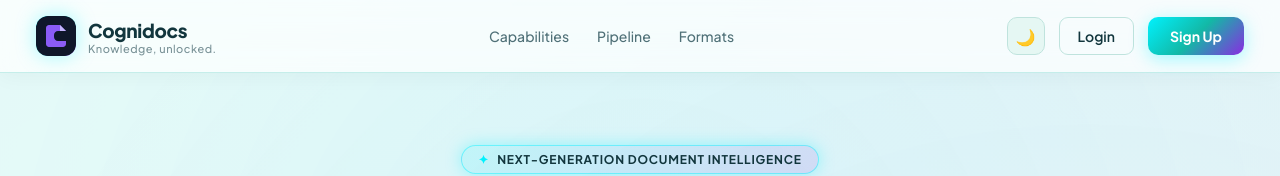
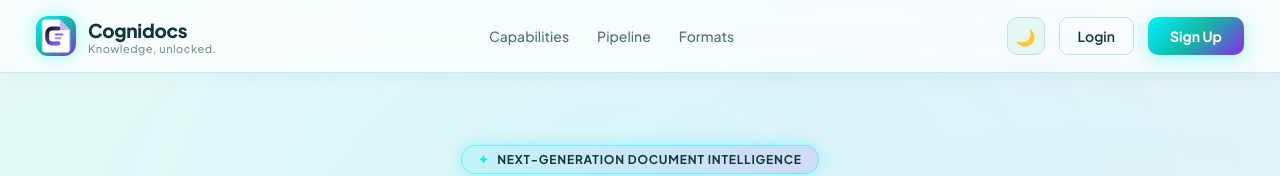
Before and after one commit to niranjana-2004/AI-Document-Intelligence, a React (Vite) app in the folder frontend/: page / in a window 1280 px wide. Shown: the top 176 px of the page. Built offline with nearby package versions, Linux system fonts and the light colour scheme; no server answers.

Commit message:
modifying the logo

```diff
--- a/frontend/src/components/CognidocsLogo.jsx
+++ b/frontend/src/components/CognidocsLogo.jsx
@@ -1,7 +1,13 @@
+import { useId } from 'react'
+
 /**
  * CognidocsLogo Component
  *
- * Clean, flat SVG emblem combining a folded document with the letter C.
+ * Clean, flat SVG emblem visibly combining:
+ * - A recognizable document silhouette
+ * - A folded top-right corner in light violet (#C4B5FD)
+ * - A bold C-shaped form using navy (#0F172A) and violet (#8B5CF6)
+ * - Three simple document lines
  *
  * Brand Identity Tokens:
  * - Navy: #0F172A
@@ -9,21 +15,22 @@
  * - Light Violet: #C4B5FD
  * - Tagline: "Knowledge, unlocked."
  */
-
 function CognidocsLogo({
   size = '100%',
   variant = 'mark',
-  withBackground = true,
+  withBackground = false,
   className = '',
   title = 'Cognidocs Logo',
   style,
   ...props
 }) {
+  const gradientId = useId()
+
   const svgMark = (
     <svg
       width={size}
       height={size}
-      viewBox="0 0 40 40"
+      viewBox="0 0 32 32"
       fill="none"
       xmlns="http://www.w3.org/2000/svg"
       className={`cognidocs-logo-mark ${className}`.trim()}
@@ -34,26 +41,86 @@ function CognidocsLogo({
     >
       <title>{title}</title>
 
-      {/* Navy Squircle Foundation */}
+      <defs>
+        <linearGradient
+          id={gradientId}
+          x1="9"
+          y1="10"
+          x2="18"
+          y2="22"
+          gradientUnits="userSpaceOnUse"
+        >
+          <stop stopColor="#0F172A" />
+          <stop offset="1" stopColor="#8B5CF6" />
+        </linearGradient>
+      </defs>
+
+      {/* Optional Standalone Base Tile (disabled by default to preserve container gradients) */}
       {withBackground && (
         <rect
-          width="40"
-          height="40"
-          rx="10"
+          width="32"
+          height="32"
+          rx="8"
           fill="#0F172A"
         />
       )}
 
-      {/* Folded Document Body forming the Letter "C" */}
+      {/* 1. Recognizable Document Silhouette (with subtle border for light backgrounds) */}
       <path
-        d="M13 9C11.3431 9 10 10.3431 10 12V28C10 29.6569 11.3431 31 13 31H27C28.6569 31 30 29.6569 30 28V25H22C19.7909 25 18 23.2091 18 21V19C18 16.7909 19.7909 15 22 15H30V15L24 9H13Z"
+        d="M7 3C5.89543 3 5 3.89543 5 5V27C5 28.1046 5.89543 29 7 29H25C26.1046 29 27 28.1046 27 27V11L19 3H7Z"
+        fill="#FFFFFF"
+        stroke="#CBD5E1"
+        strokeWidth="0.75"
+        strokeLinejoin="round"
+      />
+
+      {/* 2. Folded Top-Right Corner in Light Violet */}
+      <path
+        d="M19 3V11H27L19 3Z"
+        fill="#C4B5FD"
+      />
+      <path
+        d="M19 11L27 11"
+        stroke="#A78BFA"
+        strokeWidth="0.5"
+        strokeOpacity="0.6"
+      />
+
+      {/* 3. Bold C-Shaped Form in Navy & Violet */}
+      <path
+        d="M18 10H13C10.7909 10 9 11.7909 9 14V18C9 20.2091 10.7909 22 13 22H18"
+        stroke={`url(#${gradientId})`}
+        strokeWidth="3.2"
+        strokeLinecap="round"
+        strokeLinejoin="round"
+      />
+
+      {/* 4. Three Simple Document Lines */}
+      <rect
+        x="15"
+        y="14"
+        width="7"
+        height="1.6"
+        rx="0.8"
         fill="#8B5CF6"
       />
-
-      {/* Top-Right Paper Fold Flap */}
-      <path
-        d="M24 9V15H30L24 9Z"
-        fill="#C4B5FD"
+      <rect
+        x="15"
+        y="17"
+        width="5.5"
+        height="1.6"
+        rx="0.8"
+        fill="#8B5CF6"
+        fillOpacity="0.75"
+      />
+      <rect
+        x="15"
+        y="20"
+        width="4"
+        height="1.6"
+        rx="0.8"
+        fill="#8B5CF6"
+        fillOpacity="0.5"
       />
     </svg>
   )
@@ -72,8 +139,8 @@ function CognidocsLogo({
       >
         <div
           style={{
-            width: typeof size === 'number' ? size : 40,
-            height: typeof size === 'number' ? size : 40,
+            width: typeof size === 'number' ? size : 32,
+            height: typeof size === 'number' ? size : 32,
             flexShrink: 0,
           }}
         >
```
Also changed, not shown: frontend/public/favicon.svg.
